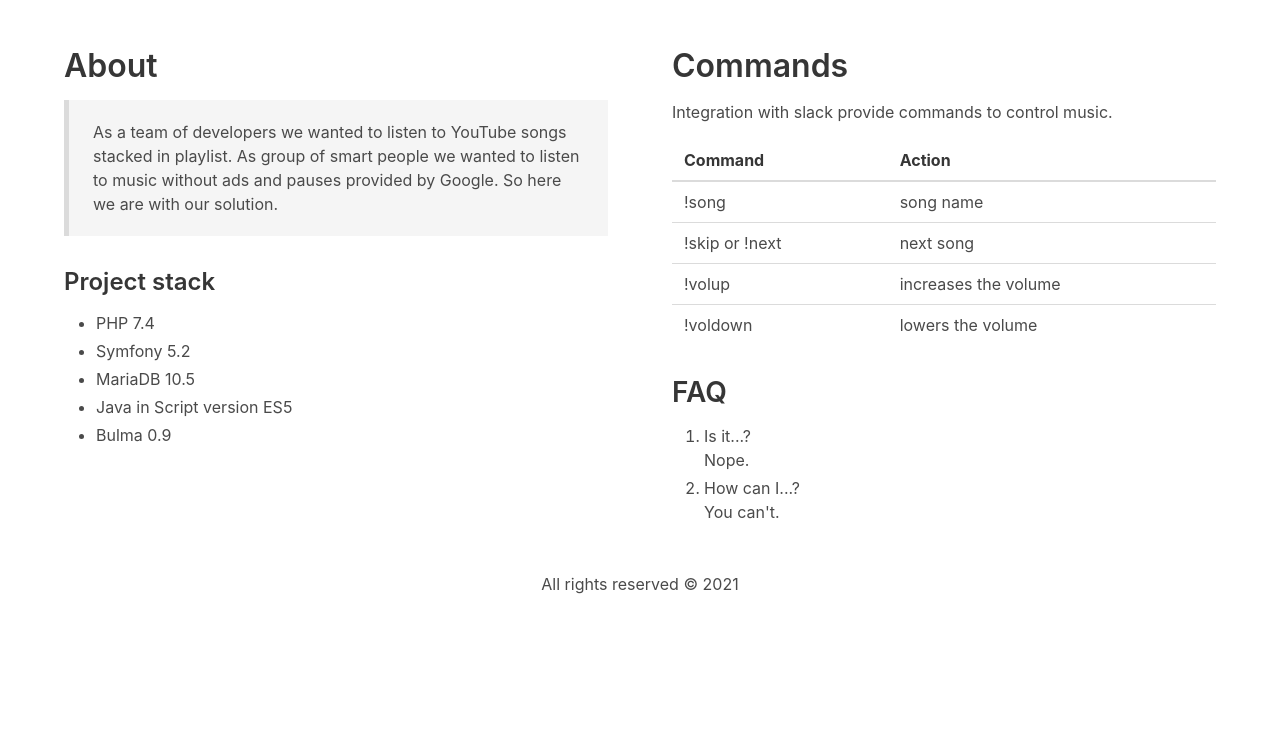
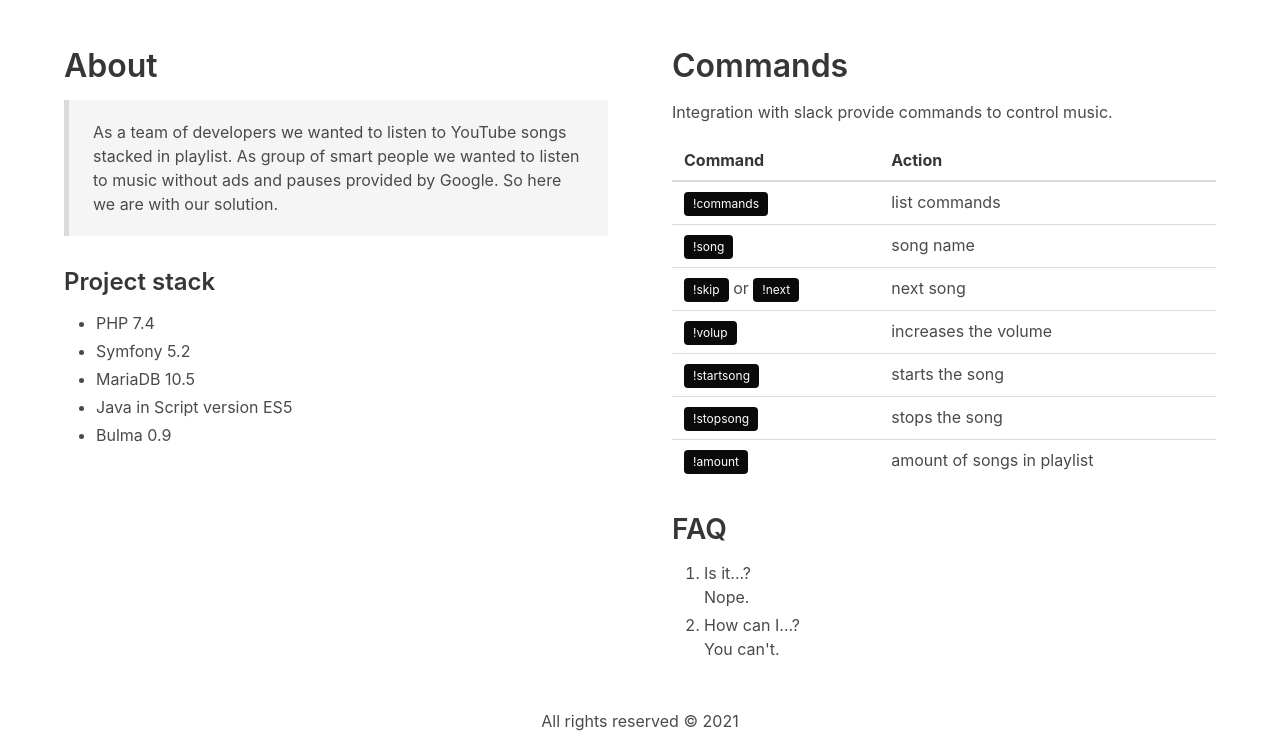
Before and after one commit to AVAW/youtube-playlist, a Symfony app: template templates/default/about.html.twig in a window 1280 px wide. Shown: the part 64-800 px from the top of the page. Run offline with Twig, Linux system fonts and the light colour scheme; the template is opened without the code that fills it, so the values that code supplies are empty; some libraries are stand-ins or nearby versions.

Commit message:
Increase commands list

```diff
--- a/templates/default/about.html.twig
+++ b/templates/default/about.html.twig
@@ -40,20 +40,36 @@
                                 </thead>
                                 <tbody>
                                 <tr>
-                                    <td>!song</td>
+                                    <td><span class="tag is-black">!commands</span></td>
+                                    <td>list commands</td>
+                                </tr>
+                                <tr>
+                                    <td><span class="tag is-black">!song</span></td>
                                     <td>song name</td>
                                 </tr>
                                 <tr>
-                                    <td>!skip or !next</td>
+                                    <td>
+                                        <span class="tag is-black">!skip</span>
+                                        or
+                                        <span class="tag is-black">!next</span>
+                                    </td>
                                     <td>next song</td>
                                 </tr>
                                 <tr>
-                                    <td>!volup</td>
+                                    <td><span class="tag is-black">!volup</span></td>
                                     <td>increases the volume</td>
                                 </tr>
                                 <tr>
-                                    <td>!voldown</td>
-                                    <td>lowers the volume</td>
+                                    <td><span class="tag is-black">!startsong</span></td>
+                                    <td>starts the song</td>
+                                </tr>
+                                <tr>
+                                    <td><span class="tag is-black">!stopsong</span></td>
+                                    <td>stops the song</td>
+                                </tr>
+                                <tr>
+                                    <td><span class="tag is-black">!amount</span></td>
+                                    <td>amount of songs in playlist</td>
                                 </tr>
                                 </tbody>
                             </table>
```
